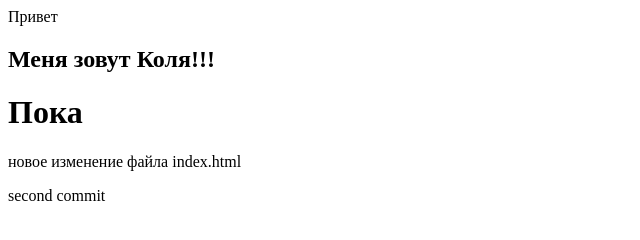
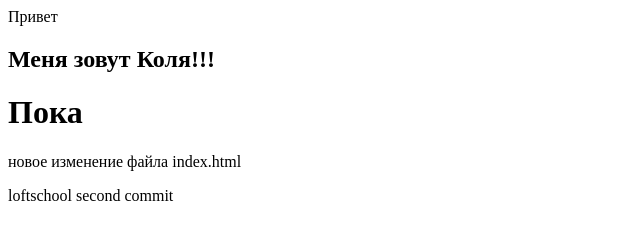
Before and after one commit to nikolaymuzyka/-loftschool, a plain HTML site: page 3debug/index.html in a window 1280 px wide. Shown: the full height of the page, 0-640 px from the left. Drawn offline with Linux system fonts and the light colour scheme.

Commit message:
lofschool second commit

```diff
--- a/3debug/index.html
+++ b/3debug/index.html
@@ -9,6 +9,6 @@
 	<script src="otladka.js" ></script>
 	<h1>Пока</h1>
 	<p>новое изменение файла index.html</p>
-	<p>second commit</p>
+	<p>loftschool second commit</p>
 </body>
 </html>
```
